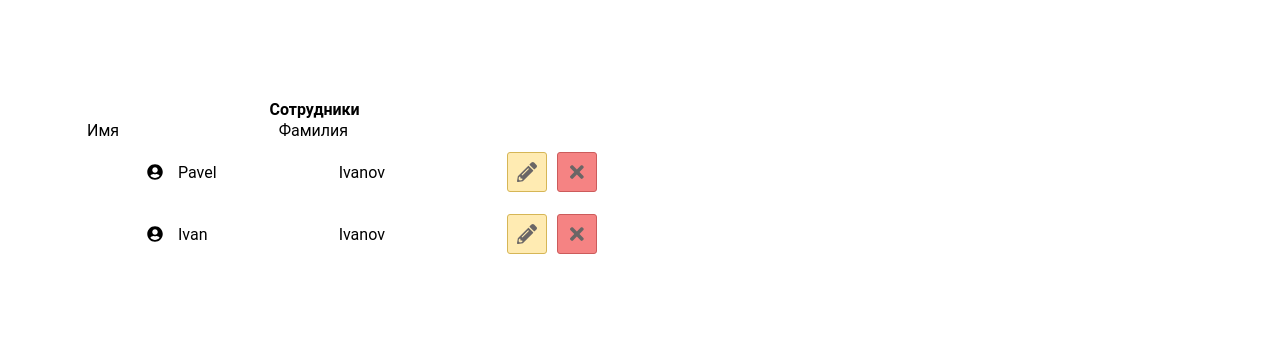
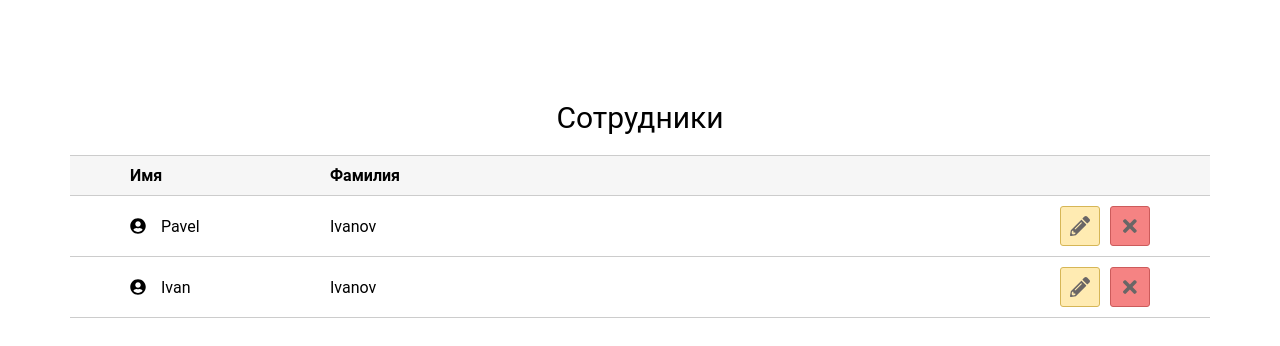
Before and after one commit to Dmitryaf/tomskasu-test, a React (Create React App) app: page / in a window 1280 px wide. Shown: the top 346 px of the page. Built offline with nearby package versions, Linux system fonts and the light colour scheme; data requests are answered from the project's data file.

Commit message:
Доработка стилей

```diff
--- a/src/index.css
+++ b/src/index.css
@@ -4,6 +4,12 @@
   box-sizing: border-box;
   list-style: none;
   text-decoration: none;
+}
+
+table {
+  width: 100%;
+  max-width: 100%;
+  border-collapse: collapse;
 }
 
 body {
@@ -16,7 +22,6 @@ body {
 
 .container {
   max-width: 1140px;
-  padding: 0 15px;
   margin: 0 auto;
 }
 
@@ -24,19 +29,26 @@ body {
   margin: 100px 0;
 }
 
-.persons__titles {
-  display: flex;
+.persons__title {
+  font-size: 30px;
+  margin-bottom: 20px;
+}
+
+.persons__thead-tr {
   background-color: #f6f6f6;
   border-top: 1px solid #ccc;
   border-bottom: 1px solid #ccc;
-  padding: 10px 68px;
+  padding: 10px 0;
 }
 
-.persons__title {
+.persons__td {
   font-weight: bold;
-  margin-right: 20%;
+  width: 200px;
+  padding: 10px 60px;
 }
 
-.persons__title:last-child {
-  margin-right: 0;
+@media (max-width: 560px) {
+  .persons__thead {
+    display: none;
+  }
 }
```
